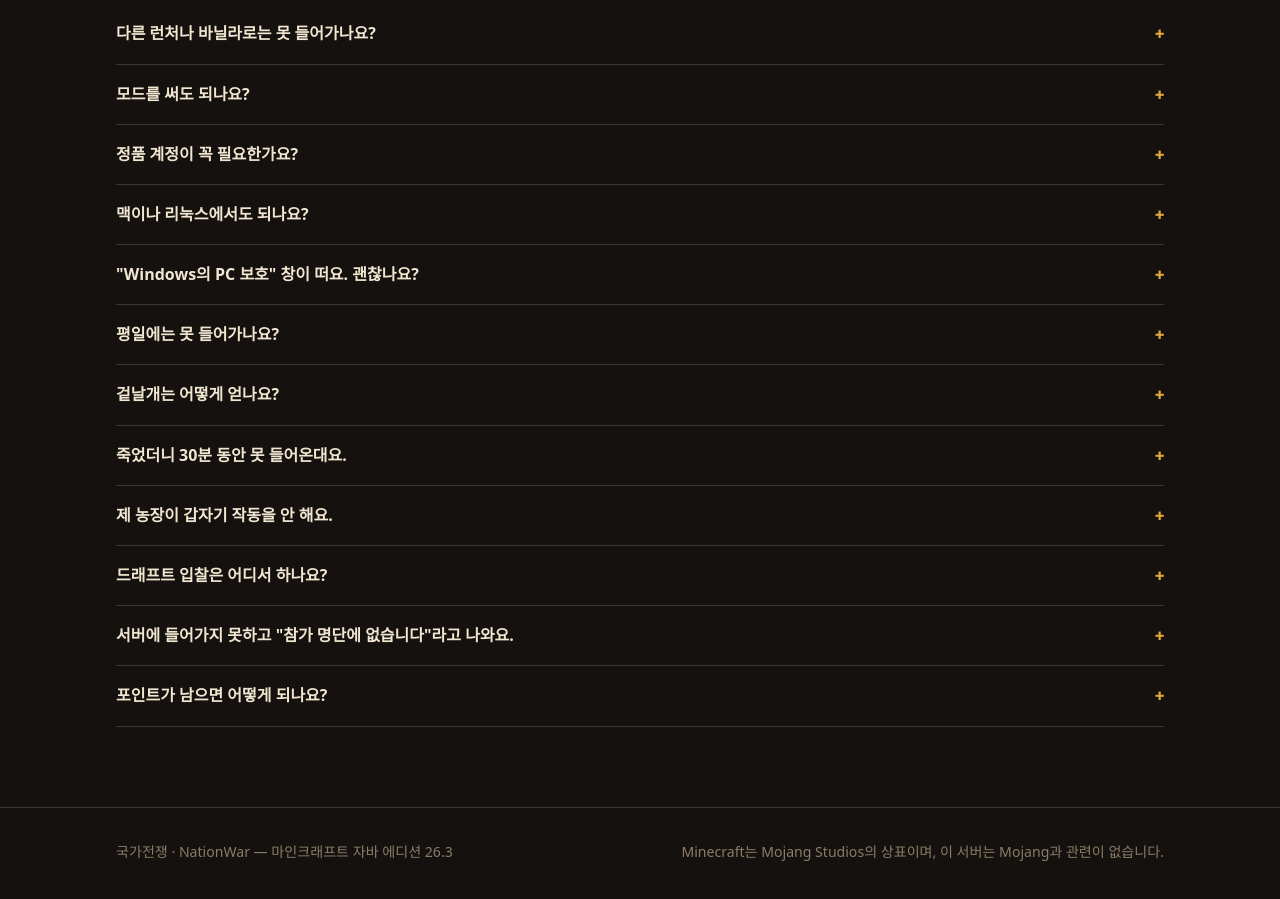
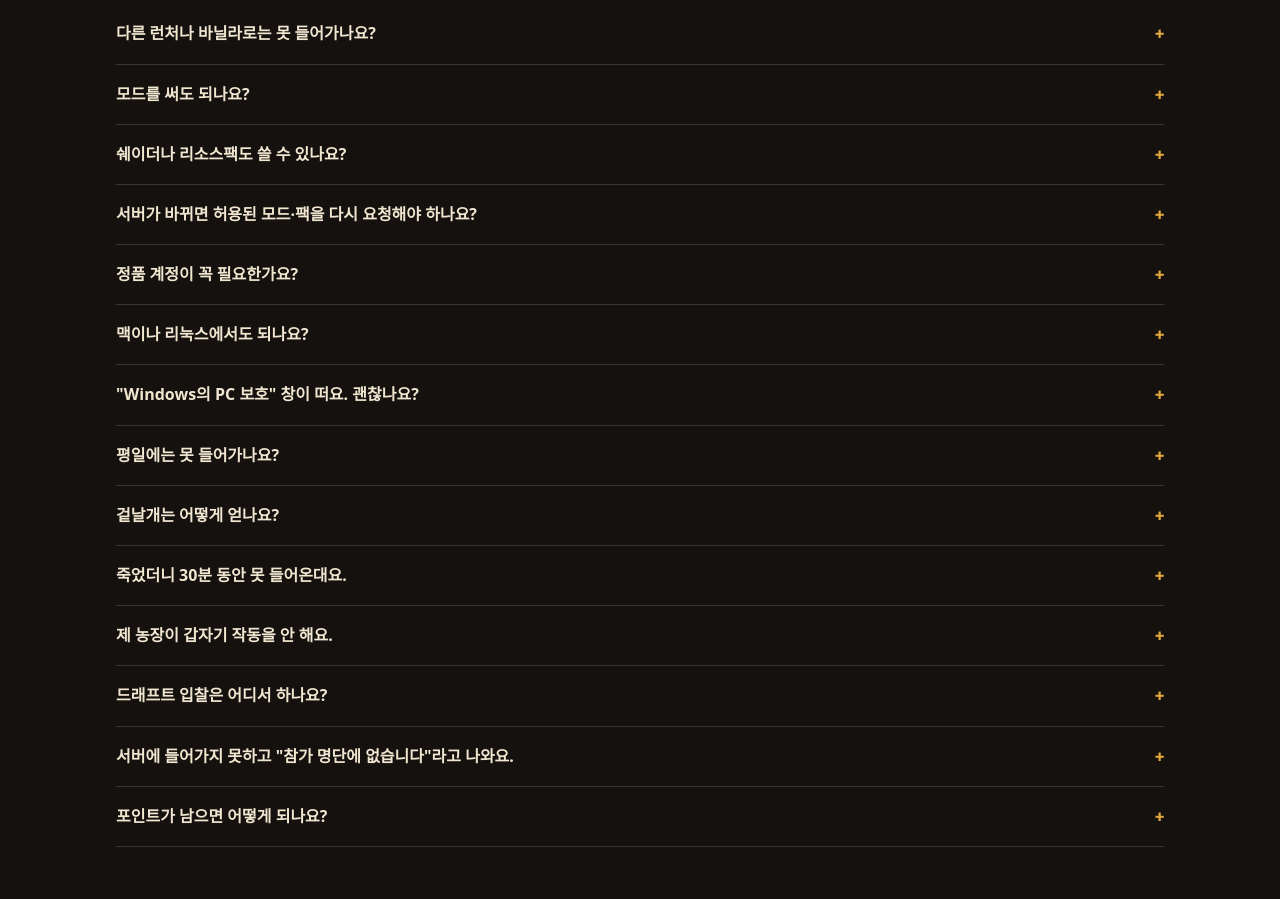
Before and after one commit to spiro6360/nation-war, a plain HTML site: page docs/index.html in a window 1280 px wide. Shown: the part 7680-8579 px from the top of the page. Drawn offline with Linux system fonts and the light colour scheme; a web font is replaced by a local one.

Commit message:
설명 사이트: 쉐이더·리소스팩, 서버를 바꿔도 허용 목록 유지 안내

```diff
--- a/docs/index.html
+++ b/docs/index.html
@@ -516,6 +516,8 @@ footer .wrap { display: flex; flex-wrap: wrap; justify-content: space-between; g
       <div class="faq">
         <details><summary>다른 런처나 바닐라로는 못 들어가나요?</summary><p>네. 서버가 접속할 때 NationWar 런처의 확인 모드를 찾고, 없으면 10초 뒤 "NationWar 런처로 접속해 주세요"라는 문구와 함께 내보냅니다.</p></details>
         <details><summary>모드를 써도 되나요?</summary><p>관리자가 허용한 모드만 쓸 수 있습니다. 런처의 모드 탭에서 허용된 모드를 바로 설치할 수 있고, 원하는 모드가 없으면 [추가 요청]을 누르면 관리자에게 전달됩니다. 허용되지 않은 모드는 게임을 켤 때 자동으로 빼 둡니다.</p></details>
+        <details><summary>쉐이더나 리소스팩도 쓸 수 있나요?</summary><p>네. 모드와 똑같이 관리자가 허용한 쉐이더·리소스팩만 씁니다. 런처의 모드·팩 메뉴에서 종류를 골라 설치하거나 추가 요청을 보내세요. Modrinth 에 없는 직접 만든 파일도 "직접 만든 … 요청" 칸의 [파일 골라 올리기]로 보낼 수 있습니다.</p></details>
+        <details><summary>서버가 바뀌면 허용된 모드·팩을 다시 요청해야 하나요?</summary><p>아니요. 관리자가 허용 목록을 따로 기억해 두었다가, 새 서버나 테스트 서버로 옮겨도 같은 목록을 그대로 넣습니다. 쓰던 모드·쉐이더·리소스팩은 서버가 바뀌어도 계속 쓸 수 있습니다.</p></details>
         <details><summary>정품 계정이 꼭 필요한가요?</summary><p>네. 마인크래프트 자바 에디션을 가진 마이크로소프트 계정이 필요합니다.</p></details>
         <details><summary>맥이나 리눅스에서도 되나요?</summary><p>Windows(64비트)와 Mac(Apple 칩·Intel)을 지원합니다. 애플 메뉴 › 이 Mac에 관하여에서 칩이 "Apple M…"이면 arm64, "Intel"이면 x64를 받으세요. 리눅스용은 아직 없습니다.</p></details>
         <details><summary>"Windows의 PC 보호" 창이 떠요. 괜찮나요?</summary><p>런처에 유료 코드 서명을 하지 않아 뜨는 창입니다. 공식 배포처(GitHub spiro6360/nation-war)에서 받은 파일이라면 <strong>추가 정보 → 실행</strong>을 눌러 설치하면 됩니다.</p></details>
```
